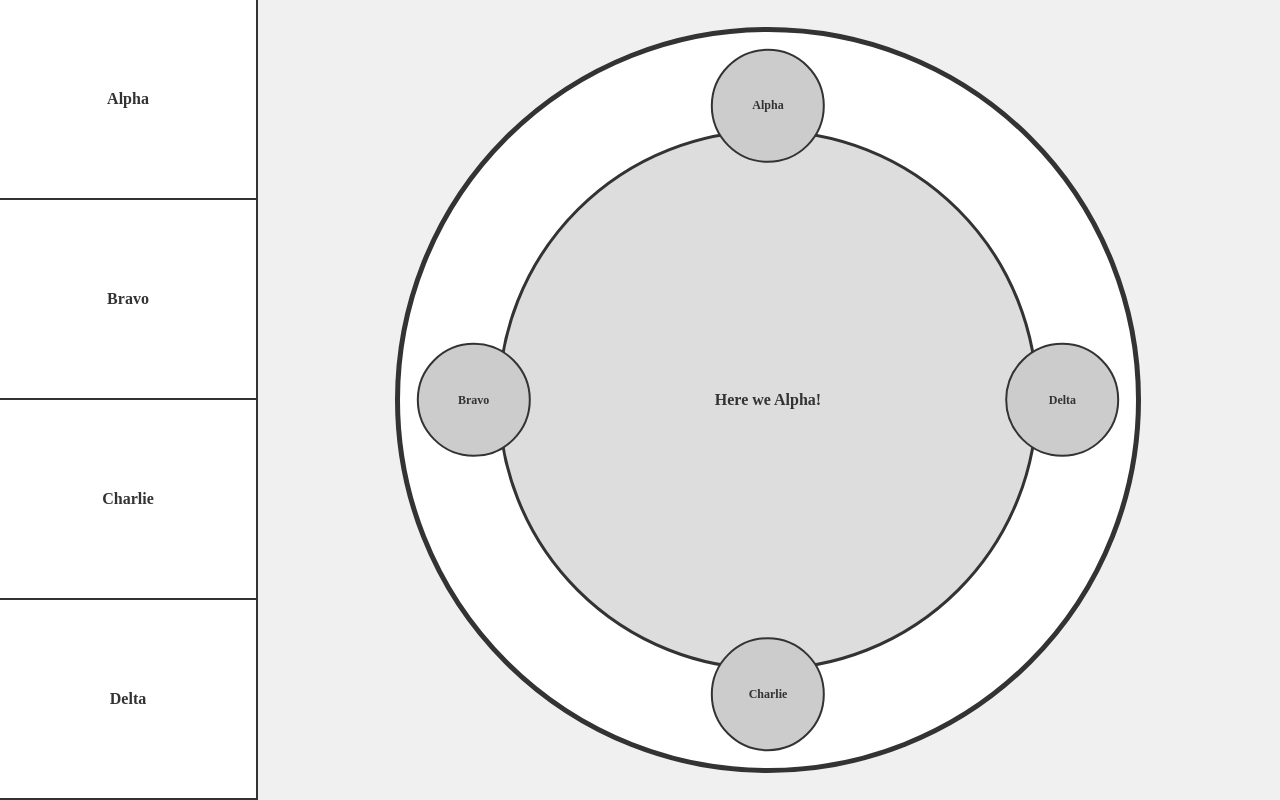
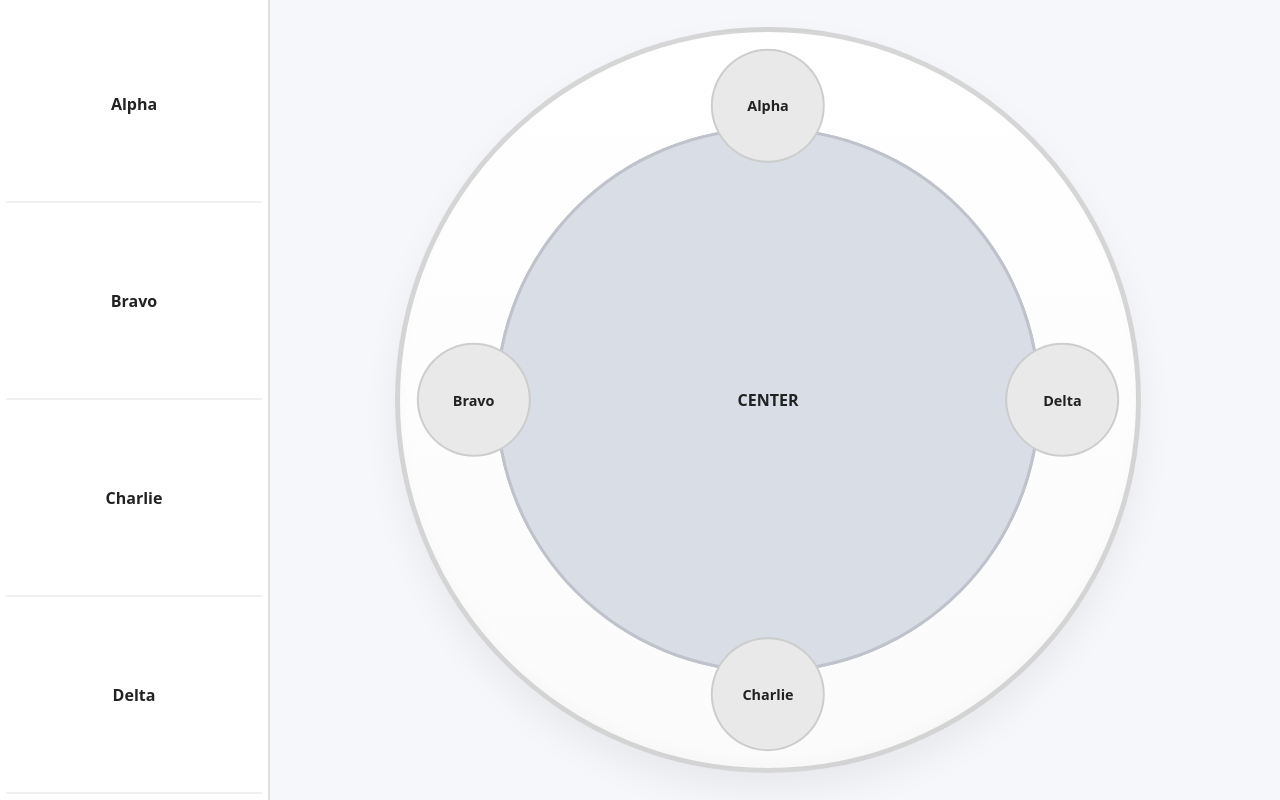
Before and after one commit to B-Dionysus/vibe_code_main_page, a plain HTML site: page index.html in a window 1280 px wide. Drawn offline with Linux system fonts and the light colour scheme.

Commit message:
polish styles: tokens, typography, shadow, transitions, focus

```diff
--- a/styles.css
+++ b/styles.css
@@ -1,11 +1,25 @@
+.site-root{height:100%;}
+:root{
+    /* Design tokens */
+    --accent: #2B6CB0; /* primary accent */
+    --bg: #F5F7FA;
+    --surface: #FFFFFF;
+    --muted: #D9DDE6;
+    --text: #222222;
+    --gap: 12px;
+    --radius: 12px;
+    --ease: cubic-bezier(.22,.9,.35,1);
+}
 body {
     display: flex;
     justify-content: center;
     align-items: center;
     height: 100vh;
-    background-color: #f0f0f0;
+    background-color: var(--bg);
     margin: 0;
     overflow: hidden;
+    font-family: system-ui, -apple-system, "Segoe UI", Roboto, "Helvetica Neue", Arial;
+    color: var(--text);
 }
 .word-list {
     position: absolute;
@@ -16,20 +30,24 @@ body {
     display: flex;
     flex-direction: column;
     justify-content: space-around;
-    border-right: 2px solid #333;
-    background-color: #fff;
+    border-right: 2px solid rgba(0,0,0,0.12);
+    background-color: var(--surface);
+    padding: calc(var(--gap) / 2);
 }
 .word-item {
     display: flex;
     justify-content: center;
     align-items: center;
     height: 25%;
-    border-bottom: 2px solid #333;
-    font-size: 2vh;
-    font-weight: bold;
-    color: #333;
+    border-bottom: 2px solid rgba(0,0,0,0.06);
+    font-size: clamp(0.9rem, 2vh, 1.25rem);
+    font-weight: 700;
+    color: var(--text);
     cursor: pointer;
+    user-select: none;
 }
+.word-item:hover{background: rgba(43,108,176,0.04);}
+.word-item:focus{outline: none; box-shadow: 0 0 0 3px rgba(43,108,176,0.12);}
 .chamber-container {
     position: absolute;
     left: 20%;
@@ -46,31 +64,34 @@ body {
     height: 92%; /* Reduced by 8% */
     max-width: 92vh; /* Reduced by 8% */
     max-height: 92vh; /* Reduced by 8% */
-    border: 5px solid #333;
+    border: 5px solid rgba(0,0,0,0.16);
     border-radius: 50%;
-    background-color: #fff;
-    transition: transform 0.5s;
+    background: linear-gradient(180deg, var(--surface), #fbfbfb);
+    transition: transform 0.5s var(--ease);
     z-index: 2;
+    box-shadow: 0 18px 36px rgba(16,24,40,0.06), inset 0 -6px 14px rgba(16,24,40,0.02);
+    will-change: transform;
 }
 .center-circle, .alternate-circle {
     position: absolute;
     width: 70%;
     height: 70%;
-    border: 3px solid #333;
+    border: 3px solid rgba(0,0,0,0.12);
     border-radius: 50%;
-    background-color: #ddd;
+    background-color: var(--muted);
     display: flex;
     justify-content: center;
     align-items: center;
-    font-size: 2vh;
-    font-weight: bold;
-    color: #333;
+    font-size: clamp(1rem, 2vh, 1.5rem);
+    font-weight: 700;
+    color: var(--text);
     top: 50%;
     left: 50%;
     transform: translate(-50%, -50%);
-    transition: transform 0.5s, opacity 0.5s;
+    transition: transform 0.5s var(--ease), opacity 0.25s linear;
     text-align: center;
-    padding: 10px;
+    padding: 12px;
+    backface-visibility: hidden;
 }
 .center-circle {
     z-index: 5;
@@ -82,18 +103,20 @@ body {
     position: absolute;
     width: 15%;
     height: 15%;
-    border: 2px solid #333;
+    border: 2px solid rgba(0,0,0,0.12);
     border-radius: 50%;
-    background-color: #ccc;
+    background-color: #e9e9e9;
     display: flex;
     justify-content: center;
     align-items: center;
-    font-size: 1.5vh;
-    font-weight: bold;
-    color: #333;
+    font-size: clamp(0.9rem, 1.5vh, 1.15rem);
+    font-weight: 700;
+    color: var(--text);
     transform-origin: center;
     z-index: 8;
+    transition: transform 220ms var(--ease), box-shadow 220ms var(--ease);
 }
+.slot:hover{transform: scale(1.03); box-shadow: 0 8px 20px rgba(16,24,40,0.06);}
 .slot1 { top: 10%; left: 50%; transform: translate(-50%, -50%); }
 .slot2 { top: 50%; left: 10%; transform: translate(-50%, -50%); }
 .slot3 { bottom: 10%; left: 50%; transform: translate(-50%, 50%); }
```
